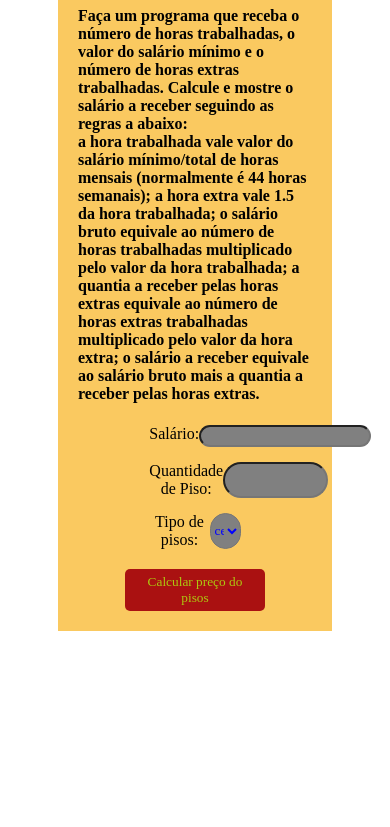
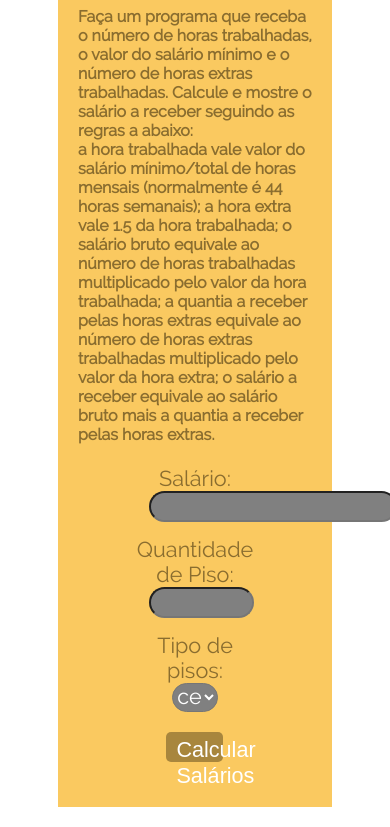
Before and after one commit to DIEG0FERNANDES/salario-pre-prova, a plain HTML site: page SpecRunner.html in a window 390 px wide. Shown: the part 560-1387 px from the top of the page. Before the commit the page ends 1211 px from the top, so only its background shows below. Drawn offline with Linux system fonts and the light colour scheme.

Commit message:
1.0.0
mudança no sass

```diff
--- a/SpecRunner.html
+++ b/SpecRunner.html
@@ -44,7 +44,7 @@
         </select>
       </div>
       <div id="button-area">
-        <button>Calcular preço do pisos</button>
+        <button>Calcular Salários</button>
       </div>
     </form>
 
--- a/src/spec/preProvaSpec.js
+++ b/src/spec/preProvaSpec.js
@@ -1,4 +1,5 @@
-const $ = document.querySelector.bind(document)
+describe("Suítes de teste para validar o salário a receber seguindo as regras demonstradas acima", function () {
+    const $ = document.querySelector.bind(document)
 
 const calculateResult = (event) => {
   event.preventDefault()
@@ -35,7 +36,6 @@ const calculateInstallmentValue = (loanValue, pisos, loanInstallments) => {
   const installmentValue = finalLoanValue / loanInstallments
   return installmentValue
 }
-describe("Suítes de teste para validar o salário a receber seguindo as regras demonstradas acima", function () {
     it("deve validar o valor do salário visando o total de horas mensais", function(){});
     it("deve validar o salário somando a hora extra trabalhada", function(){});
 	it("deve validar o salário o  bruto", function(){});
--- /dev/null
+++ b/src/styles/_cores.scss
@@ -0,0 +1,4 @@
+$cor-fundo: #fac960;
+$cor-sombras: #d7f2ec;
+$cor-borda: #1ba39c;
+$cor-botao-primario: #019875;
--- /dev/null
+++ b/src/styles/_fonts.scss
@@ -0,0 +1,6 @@
+@font-face {
+    font-family: "padrao";
+    src: url(../fonts/Raleway-Regular.ttf);
+}
+
+$fonte-padrao: "padrao";
--- a/src/styles/style.scss
+++ b/src/styles/style.scss
@@ -1,3 +1,8 @@
+@charset "UTF-8";
+
+@import "fonts";
+@import "cores";
+
 body {
     margin: 0;
 
@@ -5,12 +10,12 @@ body {
         width: 60%;
         margin: 20px auto;
         padding: 20px;
-        background-color: #fac960;
-        font-family: "regular";
+        background-color: $cor-fundo;
+        font-family: $fonte-padrao;
         text-align: center;
 
         h1 {
-            font-family: 'Courier New', Courier, monospace;
+            font-family: $fonte-padrao;
             margin: 10px 0px;
             color: #8a6d2f;
             font-size: 44px;
@@ -22,30 +27,26 @@ body {
         }
 
         h4 {
+            font-family: $fonte-padrao;
             text-align: start;
+            color: #8a6d2f;
         }
 
         #result {
             text-align: center;
             display: block;
             margin-top: 30px;
-            font-family: "title";
+            font-family: $fonte-padrao;
             background-color: gold;
             border-radius: 30px;
         }
 
         #loan-form {
+            color: #8a6d2f;
+            font-size: 18px;
+            font-weight: 300;
             margin: auto;
             width: 60%;
-
-            button {
-                color: rgb(173, 201, 16);
-                font-family: "title";
-                background-color: rgb(170, 17, 17);
-                border: none;
-                border-radius: 5px;
-                padding: 5px 10px;
-            }
 
             .form-input {
                 display: flex;
@@ -54,13 +55,13 @@ body {
 
                 input {
                     text-align: right;
-                    font-family: "regular";
+                    font-family: $fonte-padrao;
                     margin-left: auto;
                 }
 
                 select {
                     text-align: center;
-                    font-family: "regular";
+                    font-family: $fonte-padrao;
                     margin-left: auto;
 
                 }
@@ -70,7 +71,7 @@ body {
                     border-radius: 30px;
                     box-shadow: none;
                     background-color: grey;
-                    color: blue;
+                    color: white;
                 }
 
                 #loan-installments {
@@ -78,12 +79,12 @@ body {
                     border-radius: 30px;
                     box-shadow: none;
                     background-color: grey;
-                    color: blue;
+                    color: white;
                 }
 
                 #client-type {
                     width: 50%;
-                    color: blue;
+                    color: white;
                     border-radius: 30px;
                     box-shadow: none;
                     background-color: gray;
@@ -94,20 +95,59 @@ body {
             #button-area {
                 text-align: center;
                 margin-top: 20px;
-                background-color: rgb(5, 233, 202);
                 border-radius: 30px;
 
             }
 
             button {
-                color: rgb(173, 201, 16);
-                font-family: "title";
-                background-color: rgb(170, 17, 17);
+                width: 40%;
+                height: 30px;
+                margin-left: -1px;
+                border-top-right-radius: 2px;
+                border-bottom-right-radius: 2px;
+                background-color: #a8863d;
                 border: none;
                 border-radius: 5px;
                 padding: 5px 10px;
+                color: #fff;
             }
         }
     }
 
 }
+
+@media screen and (max-width: 720px) {
+    #container {
+      width: 90%;
+      color: blueviolet;
+    }
+
+    h1 {
+      font-size: 150%;
+    }
+
+    #loan-form {
+      width: 100%;
+    }
+
+    .form-input {
+      width: 100%;
+      flex-direction: column;
+      align-items: center;
+    }
+
+    .form-input input,
+    .form-input select {
+      margin: auto;
+      text-align: center;
+      font-size: 120%;
+    }
+
+    .form-input label,
+    #button-area button,
+    #result {
+      font-size: 120%;
+    }
+
+
+  }
```
Also changed, not shown: src/fonts/Raleway-Regular.ttf (added), src/fonts/pacifico-regular.ttf (added), src/styles/style.css, 1 other file.
